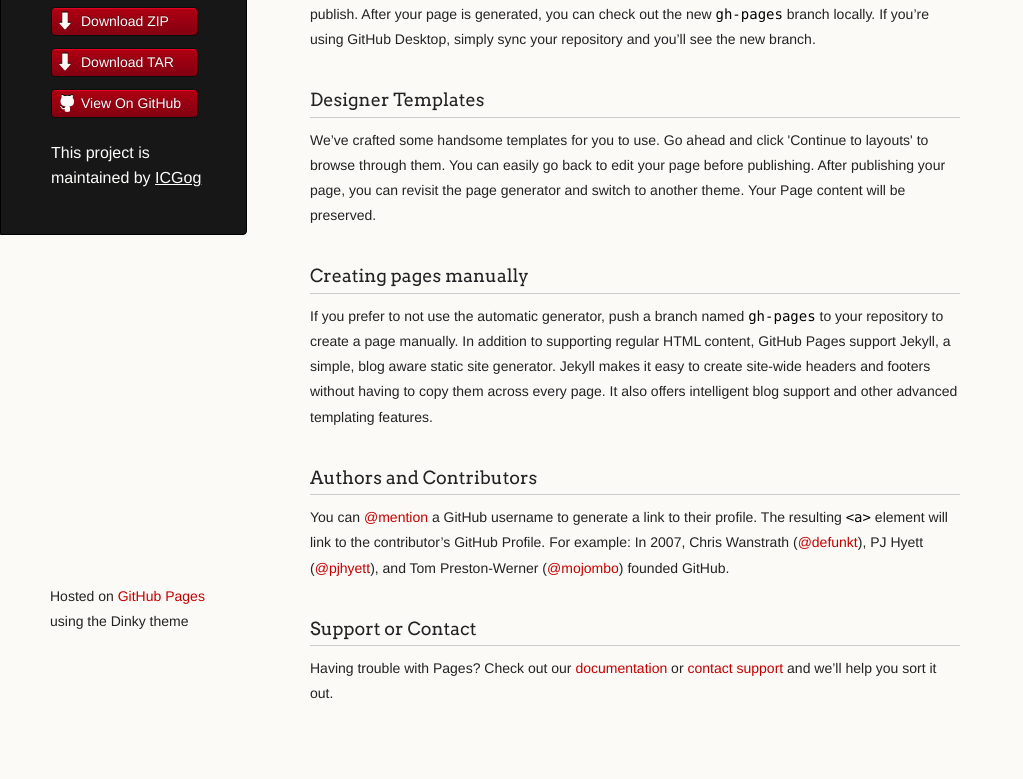
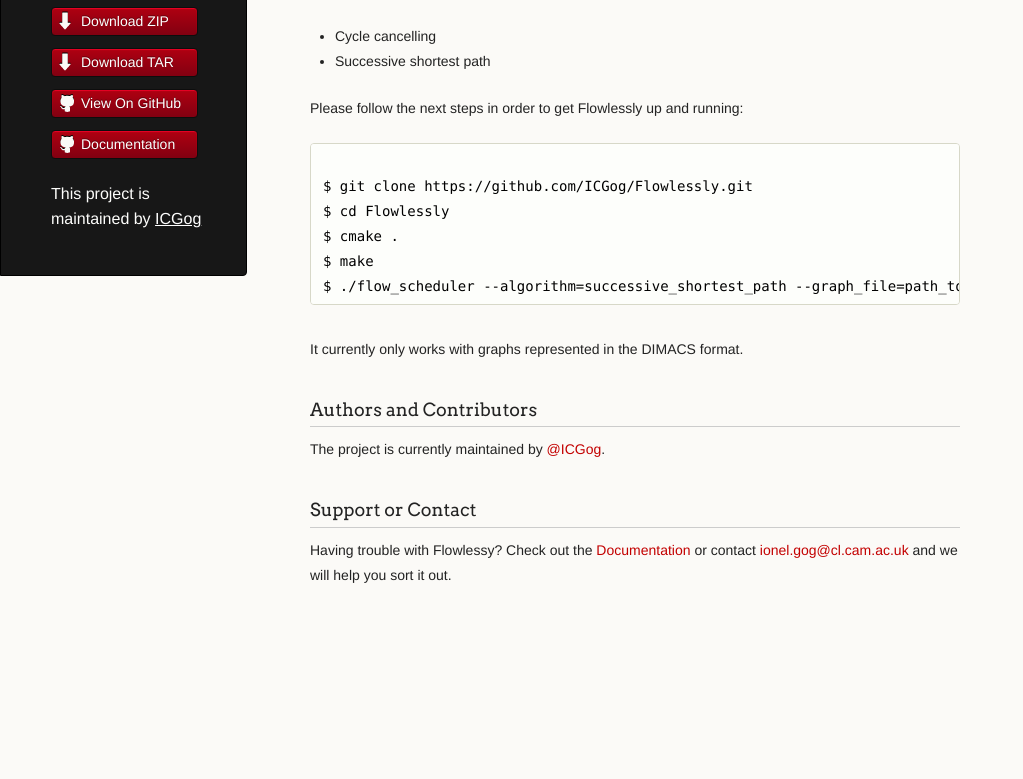
Before and after one commit to ICGog/Flowlessly, a plain HTML site: page index.html in a window 1280 px wide. Shown: the part 134-913 px from the top of the page, without its empty margins (0-1023 px from the left). After the commit the page ends 800 px from the top, so only its background shows below. Drawn offline with Linux system fonts and the light colour scheme.

Commit message:
Updated index.html.

```diff
--- a/index.html
+++ b/index.html
@@ -3,7 +3,7 @@
   <head>
     <meta charset="utf-8">
     <meta http-equiv="X-UA-Compatible" content="chrome=1">
-    <title>Flowlessly by ICGog</title>
+    <title>Flowlessly</title>
 
     <link rel="stylesheet" href="stylesheets/styles.css">
     <link rel="stylesheet" href="stylesheets/github-light.css">
@@ -23,43 +23,45 @@
           <li class="download"><a class="buttons" href="https://github.com/ICGog/Flowlessly/zipball/master">Download ZIP</a></li>
           <li class="download"><a class="buttons" href="https://github.com/ICGog/Flowlessly/tarball/master">Download TAR</a></li>
           <li><a class="buttons github" href="https://github.com/ICGog/Flowlessly">View On GitHub</a></li>
+          <li><a class="buttons github" href="http://icgog.github.io/Flowlessly/doc/html/index.html">Documentation</a>
         </ul>
 
         <p class="header">This project is maintained by <a class="header name" href="https://github.com/ICGog">ICGog</a></p>
-
-
       </header>
       <section>
         <h3>
-<a id="welcome-to-github-pages" class="anchor" href="#welcome-to-github-pages" aria-hidden="true"><span aria-hidden="true" class="octicon octicon-link"></span></a>Welcome to GitHub Pages.</h3>
+<a name="welcome" class="anchor" href="#welcome"><span class="octicon octicon-link"></span></a>Welcome to the Flowlessly Page.</h3>
 
-<p>This automatic page generator is the easiest way to create beautiful pages for all of your projects. Author your page content here <a href="https://guides.github.com/features/mastering-markdown/">using GitHub Flavored Markdown</a>, select a template crafted by a designer, and publish. After your page is generated, you can check out the new <code>gh-pages</code> branch locally. If you’re using GitHub Desktop, simply sync your repository and you’ll see the new branch.</p>
+<p>Welcome to the Flowlessly project. Flowlessly is a library that implements several minimum cost maximum flow algorithms. It currently supports:</p>
+
+<ul>
+<li>Cycle cancelling</li>
+<li>Successive shortest path</li>
+</ul>
+
+<p>Please follow the next steps in order to get Flowlessly up and running: </p>
+
+<pre><code>
+$ git clone https://github.com/ICGog/Flowlessly.git
+$ cd Flowlessly
+$ cmake .
+$ make
+$ ./flow_scheduler --algorithm=successive_shortest_path --graph_file=path_to_graph_file
+</code></pre>
+
+<p> It currently only works with graphs represented in the DIMACS format.</p>
 
 <h3>
-<a id="designer-templates" class="anchor" href="#designer-templates" aria-hidden="true"><span aria-hidden="true" class="octicon octicon-link"></span></a>Designer Templates</h3>
+<a name="authors-and-contributors" class="anchor" href="#authors-and-contributors"><span class="octicon octicon-link"></span></a>Authors and Contributors</h3>
 
-<p>We’ve crafted some handsome templates for you to use. Go ahead and click 'Continue to layouts' to browse through them. You can easily go back to edit your page before publishing. After publishing your page, you can revisit the page generator and switch to another theme. Your Page content will be preserved.</p>
+<p>The project is currently maintained by <a href="https://github.com/ICGog" class="user-mention">@ICGog</a>.
 
 <h3>
-<a id="creating-pages-manually" class="anchor" href="#creating-pages-manually" aria-hidden="true"><span aria-hidden="true" class="octicon octicon-link"></span></a>Creating pages manually</h3>
+<a name="support-or-contact" class="anchor" href="#support-or-contact"><span class="octicon octicon-link"></span></a>Support or Contact</h3>
 
-<p>If you prefer to not use the automatic generator, push a branch named <code>gh-pages</code> to your repository to create a page manually. In addition to supporting regular HTML content, GitHub Pages support Jekyll, a simple, blog aware static site generator. Jekyll makes it easy to create site-wide headers and footers without having to copy them across every page. It also offers intelligent blog support and other advanced templating features.</p>
-
-<h3>
-<a id="authors-and-contributors" class="anchor" href="#authors-and-contributors" aria-hidden="true"><span aria-hidden="true" class="octicon octicon-link"></span></a>Authors and Contributors</h3>
-
-<p>You can <a href="https://help.github.com/articles/basic-writing-and-formatting-syntax/#mentioning-users-and-teams" class="user-mention">@mention</a> a GitHub username to generate a link to their profile. The resulting <code>&lt;a&gt;</code> element will link to the contributor’s GitHub Profile. For example: In 2007, Chris Wanstrath (<a href="https://github.com/defunkt" class="user-mention">@defunkt</a>), PJ Hyett (<a href="https://github.com/pjhyett" class="user-mention">@pjhyett</a>), and Tom Preston-Werner (<a href="https://github.com/mojombo" class="user-mention">@mojombo</a>) founded GitHub.</p>
-
-<h3>
-<a id="support-or-contact" class="anchor" href="#support-or-contact" aria-hidden="true"><span aria-hidden="true" class="octicon octicon-link"></span></a>Support or Contact</h3>
-
-<p>Having trouble with Pages? Check out our <a href="https://help.github.com/pages">documentation</a> or <a href="https://github.com/contact">contact support</a> and we’ll help you sort it out.</p>
+<p>Having trouble with Flowlessy? Check out the <a href="http://icgog.github.io/Flowlessly/doc/html/index.html">Documentation</a> or contact <a href="mailto:ionel.gog@cl.cam.ac.uk">ionel.gog@cl.cam.ac.uk</a> and we will help you sort it out.</p>
       </section>
-      <footer>
-        <p><small>Hosted on <a href="https://pages.github.com">GitHub Pages</a> using the Dinky theme</small></p>
-      </footer>
     </div>
     <!--[if !IE]><script>fixScale(document);</script><![endif]-->
-
   </body>
 </html>
```
